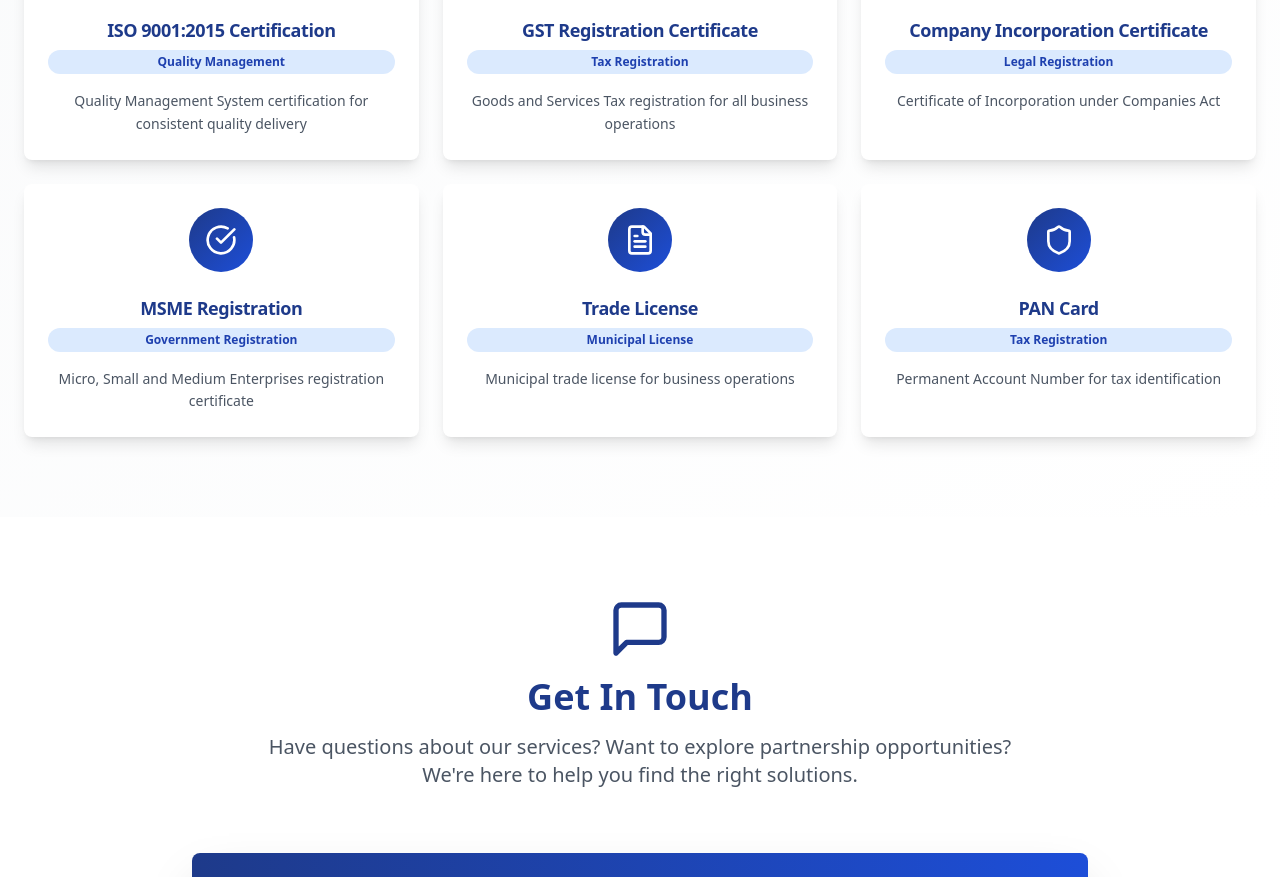
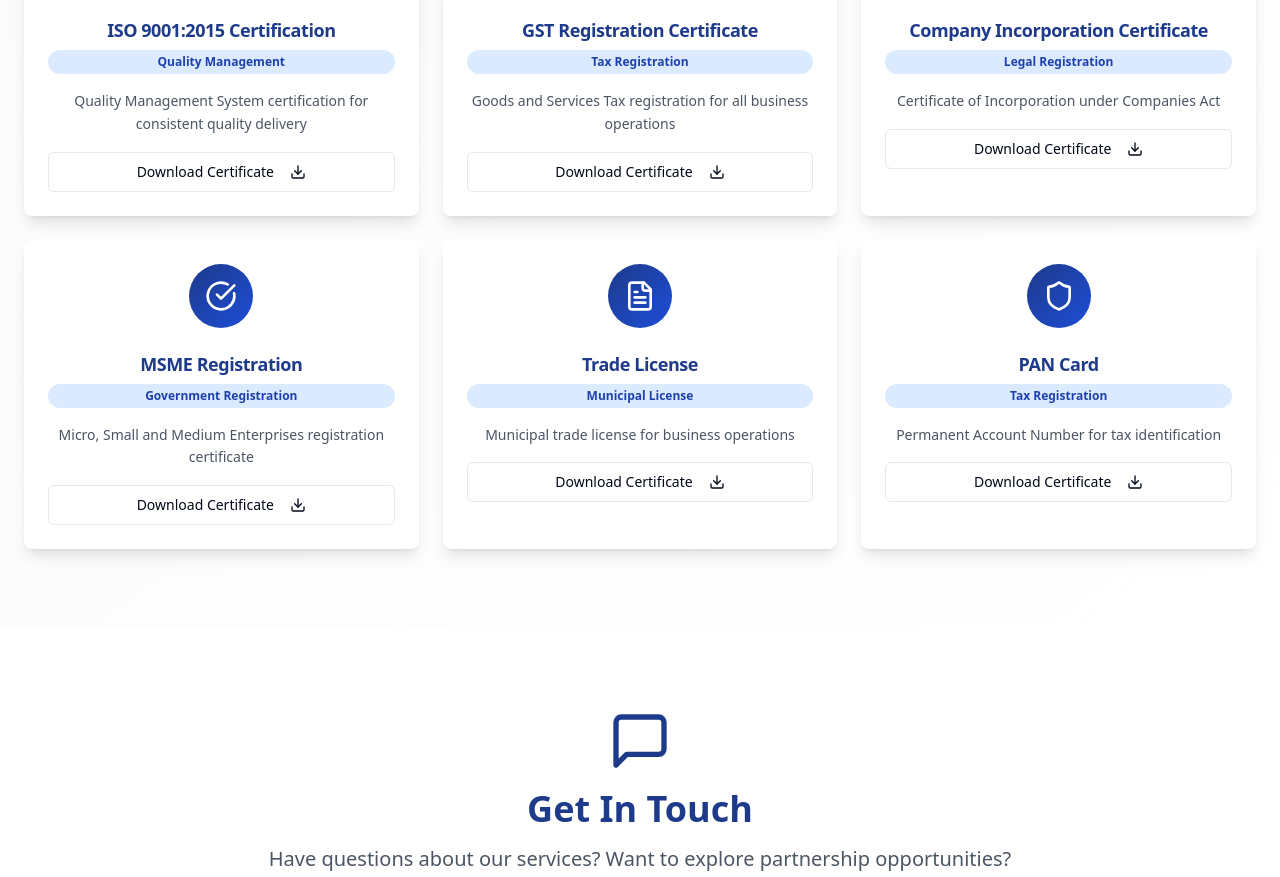
Before and after one commit to HeritageIndiaGroup/HIG, a React (Vite) app: page / in a window 1280 px wide. Shown: the part 4340-5217 px from the top of the page. Built offline with nearby package versions, Linux system fonts and the light colour scheme.

Commit message:
Reverted to commit 43c3df2802d453c82fb8f92527d43dd3d868e333

```diff
--- a/src/components/Certifications.tsx
+++ b/src/components/Certifications.tsx
@@ -1,6 +1,7 @@
 
 import { Card, CardContent, CardDescription, CardHeader, CardTitle } from '@/components/ui/card';
-import { FileText, Award, Shield, CheckCircle } from 'lucide-react';
+import { Button } from '@/components/ui/button';
+import { FileText, Download, Award, Shield, CheckCircle } from 'lucide-react';
 
 const certifications = [
   {
@@ -8,6 +9,7 @@ const certifications = [
     title: "ISO 9001:2015 Certification",
     description: "Quality Management System certification for consistent quality delivery",
     icon: Award,
+    document: "ISO_9001_2015_Certificate.pdf",
     category: "Quality Management"
   },
   {
@@ -15,6 +17,7 @@ const certifications = [
     title: "GST Registration Certificate",
     description: "Goods and Services Tax registration for all business operations",
     icon: FileText,
+    document: "GST_Registration_Certificate.pdf",
     category: "Tax Registration"
   },
   {
@@ -22,6 +25,7 @@ const certifications = [
     title: "Company Incorporation Certificate",
     description: "Certificate of Incorporation under Companies Act",
     icon: Shield,
+    document: "Company_Incorporation_Certificate.pdf",
     category: "Legal Registration"
   },
   {
@@ -29,6 +33,7 @@ const certifications = [
     title: "MSME Registration",
     description: "Micro, Small and Medium Enterprises registration certificate",
     icon: CheckCircle,
+    document: "MSME_Registration_Certificate.pdf",
     category: "Government Registration"
   },
   {
@@ -36,6 +41,7 @@ const certifications = [
     title: "Trade License",
     description: "Municipal trade license for business operations",
     icon: FileText,
+    document: "Trade_License_Certificate.pdf",
     category: "Municipal License"
   },
   {
@@ -43,11 +49,18 @@ const certifications = [
     title: "PAN Card",
     description: "Permanent Account Number for tax identification",
     icon: Shield,
+    document: "PAN_Card_Certificate.pdf",
     category: "Tax Registration"
   }
 ];
 
 const Certifications = () => {
+  const handleDownload = (documentName: string) => {
+    // This would typically link to actual document files
+    console.log(`Downloading: ${documentName}`);
+    alert(`Document download would start: ${documentName}`);
+  };
+
   return (
     <section id="certifications" className="py-20 bg-gradient-to-br from-gray-50 to-white">
       <div className="container mx-auto px-6">
@@ -76,9 +89,17 @@ const Certifications = () => {
                   </div>
                 </CardHeader>
                 <CardContent className="text-center">
-                  <CardDescription className="text-gray-600 leading-relaxed">
+                  <CardDescription className="text-gray-600 mb-4 leading-relaxed">
                     {cert.description}
                   </CardDescription>
+                  <Button
+                    variant="outline"
+                    className="w-full group-hover:bg-blue-900 group-hover:text-white transition-all duration-300"
+                    onClick={() => handleDownload(cert.document)}
+                  >
+                    Download Certificate
+                    <Download className="ml-2 h-4 w-4" />
+                  </Button>
                 </CardContent>
               </Card>
             );
```
